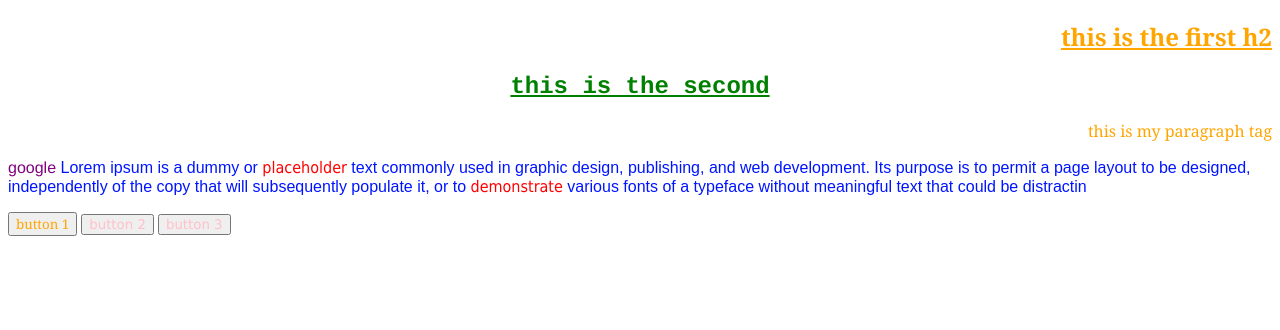
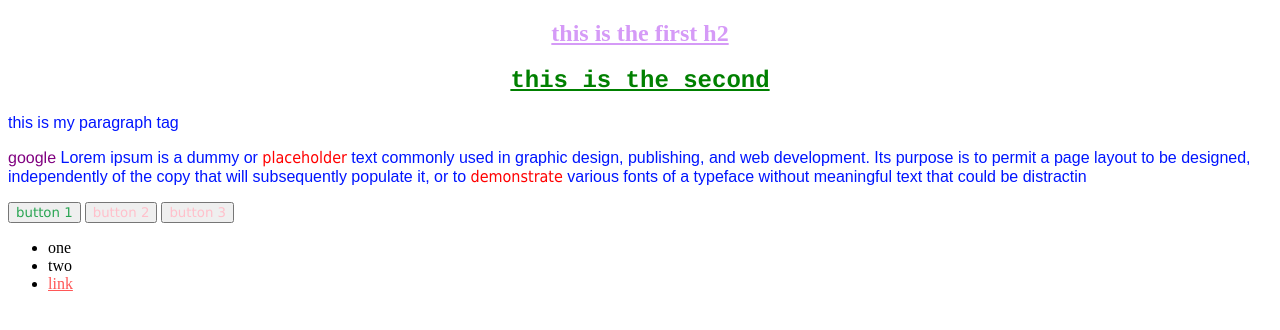
Before and after one commit to afsanab/WebDevBootCamp, a plain HTML site: page html/afsanapedia/index.html in a window 1280 px wide. Drawn offline with Linux system fonts and the light colour scheme.

Commit message:
selectors

```diff
--- a/html/afsanapedia/app.css
+++ b/html/afsanapedia/app.css
@@ -20,11 +20,12 @@ button {
     color: pink
 }
 
+/*
 .test2 {
     color: orange;
     font-family: georgia;
     text-align: right
-}
+} */
 
 span {
     color: red;
@@ -37,3 +38,11 @@ span a {
     font-family: helvetica;
     text-decoration: none
 }
+
+p+button {
+    color: rgb(42, 165, 83);
+}
+
+li>a {
+    color: rgb(255, 87, 87);
+}
--- a/html/afsanapedia/index.html
+++ b/html/afsanapedia/index.html
@@ -22,6 +22,11 @@
     <button class="test2">button 1</button>
     <button>button 2</button>
     <button>button 3</button>
+    <ul>
+        <li>one</li>
+        <li>two</li>
+        <li><a href="https://google.com">link</a></li>
+    </ul>
 </body>
 
 </html>
```
